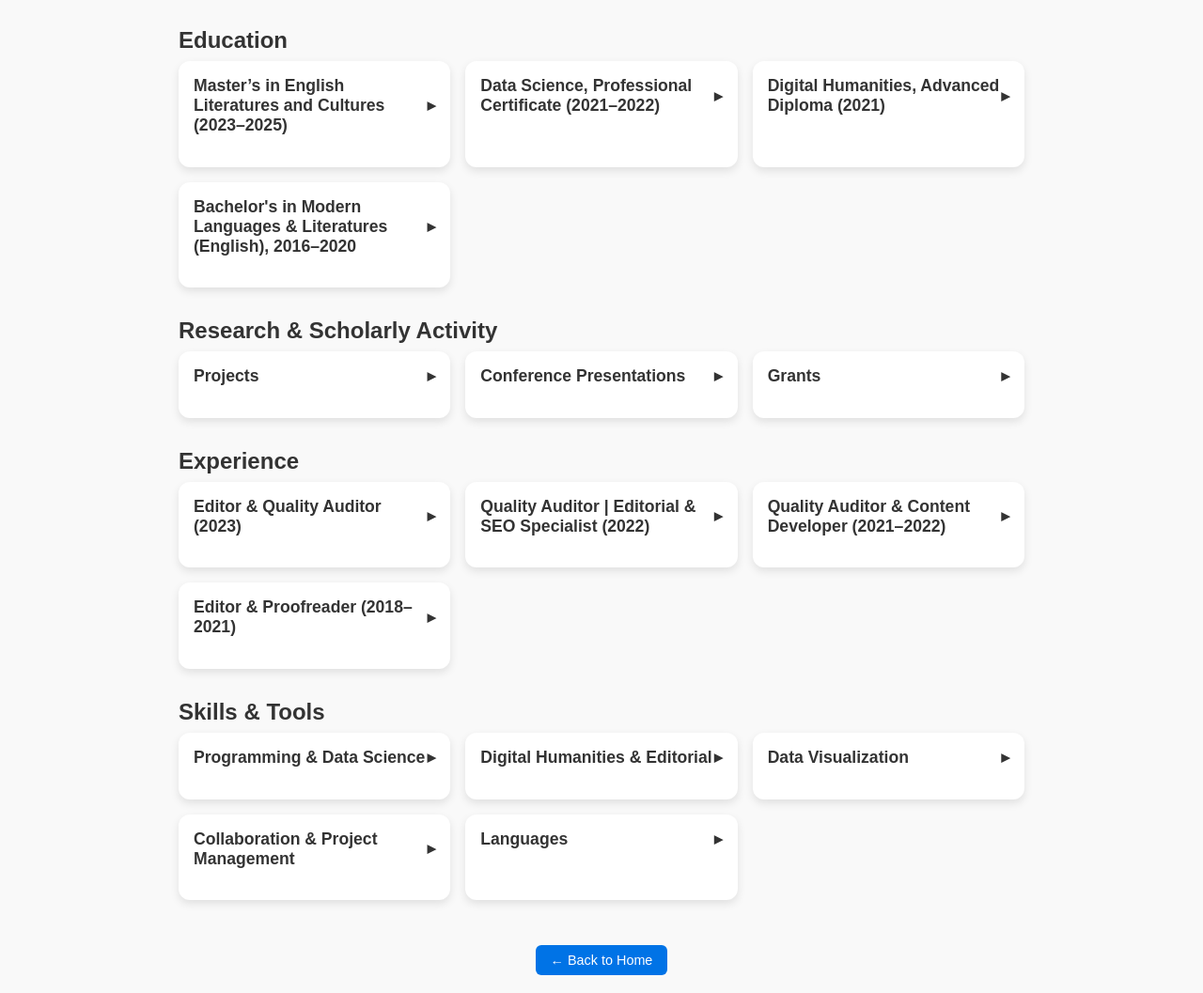
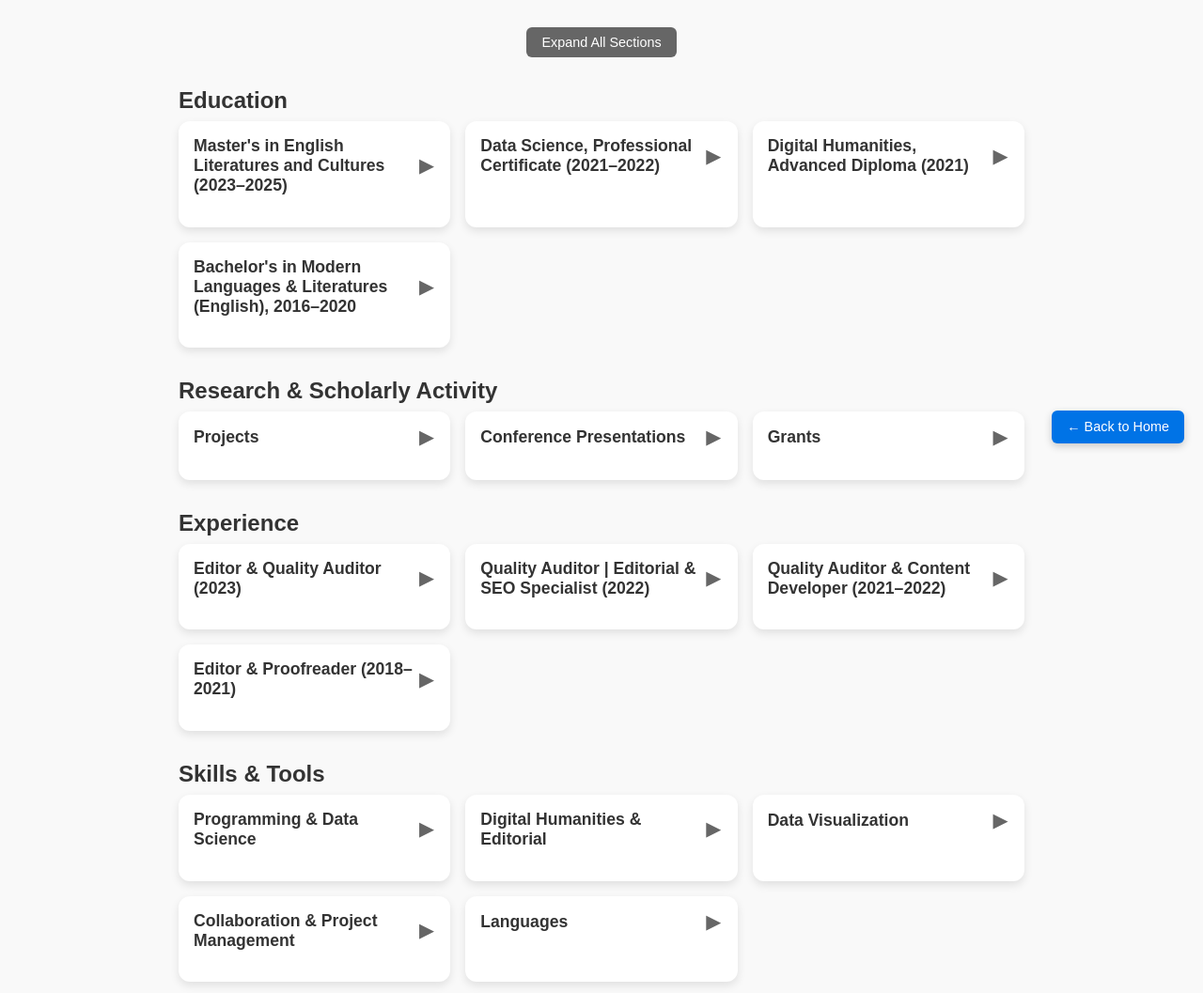
Before and after one commit to neophilology/research-portfolio-barrera-rivera, a plain HTML site: page cv.html in a window 1280 px wide. Shown: the part 308-1365 px from the top of the page at 94% size. Drawn offline with Linux system fonts and the light colour scheme.

Commit message:
improved cv.html

```diff
--- a/cv.html
+++ b/cv.html
@@ -24,7 +24,7 @@
     main {
       max-width: 900px;
       margin: 2rem auto;
-      padding: 0 1rem;
+      padding: 0 1rem 4rem; /* extra bottom padding for fixed button */
     }
     .cv-section {
       margin-bottom: 2rem;
@@ -43,11 +43,12 @@
       border-radius: 12px;
       padding: 1rem;
       box-shadow: 0 4px 10px rgba(0,0,0,0.1);
-      transition: transform 0.3s ease;
+      transition: transform 0.3s ease, box-shadow 0.3s ease;
       cursor: pointer;
     }
     .cv-item:hover {
       transform: translateY(-5px);
+      box-shadow: 0 6px 15px rgba(0,0,0,0.15);
     }
     .cv-item h3 {
       margin-top: 0;
@@ -55,13 +56,19 @@
       display: flex;
       justify-content: space-between;
       align-items: center;
+      user-select: none;
     }
     .toggle-icon {
       font-weight: bold;
       transition: transform 0.3s ease;
+      font-size: 1.2rem;
+      color: #666;
+      min-width: 20px;
+      text-align: center;
     }
-    .cv-item.active .toggle-icon {
+    .cv-item.expanded .toggle-icon {
       transform: rotate(90deg);
+      color: #0073e6;
     }
     .cv-details {
       opacity: 0;
@@ -70,12 +77,24 @@
       transition: all 0.4s ease;
       font-size: 0.9rem;
       color: #555;
+      line-height: 1.5;
     }
-    .cv-item.active .cv-details,
-    .cv-item:hover .cv-details {
+    .cv-item.expanded .cv-details {
       opacity: 1;
       max-height: 500px;
       margin-top: 0.5rem;
+    }
+    /* On larger screens, show details on hover as well */
+    @media (min-width: 768px) {
+      .cv-item:hover .cv-details {
+        opacity: 1;
+        max-height: 500px;
+        margin-top: 0.5rem;
+      }
+      .cv-item:hover .toggle-icon {
+        transform: rotate(90deg);
+        color: #0073e6;
+      }
     }
     footer {
       text-align: center;
@@ -91,18 +110,59 @@
       text-decoration: underline;
     }
     .back-home {
-      display: inline-block;
-      margin: 1rem auto;
-      padding: 0.5rem 1rem;
+      position: fixed;
+      bottom: 20px;
+      right: 20px;
+      padding: 0.6rem 1rem;
       background: #0073e6;
       color: #fff;
       border-radius: 6px;
       text-decoration: none;
       font-size: 0.9rem;
-      transition: background 0.3s ease;
+      box-shadow: 0 3px 8px rgba(0,0,0,0.2);
+      transition: background 0.3s ease, transform 0.2s ease;
+      z-index: 1000;
     }
     .back-home:hover {
       background: #005bb5;
+      transform: translateY(-2px);
+      text-decoration: none;
+    }
+    /* Expand all button */
+    .expand-controls {
+      text-align: center;
+      margin-bottom: 2rem;
+    }
+    .expand-all-btn {
+      background: #666;
+      color: white;
+      border: none;
+      padding: 0.5rem 1rem;
+      border-radius: 6px;
+      cursor: pointer;
+      font-size: 0.9rem;
+      transition: background 0.3s ease;
+    }
+    .expand-all-btn:hover {
+      background: #555;
+    }
+    /* Mobile responsiveness */
+    @media (max-width: 768px) {
+      header {
+        padding: 1.5rem 1rem;
+      }
+      main {
+        padding: 0 0.5rem 4rem;
+      }
+      .cv-list {
+        grid-template-columns: 1fr;
+      }
+      .back-home {
+        bottom: 15px;
+        right: 15px;
+        padding: 0.5rem 0.8rem;
+        font-size: 0.8rem;
+      }
     }
   </style>
 </head>
@@ -120,24 +180,29 @@
       <p>Digital humanities researcher bridging literary narratology and computational methods. My work develops an <em>AI narratology</em> to analyze how narrative emerges across texts, translations, and algorithmic systems.</p>
     </section>
 
+    <!-- Expand Controls -->
+    <div class="expand-controls">
+      <button class="expand-all-btn" onclick="toggleAllSections()">Expand All Sections</button>
+    </div>
+
     <!-- Education -->
     <section class="cv-section">
       <h2>Education</h2>
       <ul class="cv-list">
         <li class="cv-item">
-          <h3>Master’s in English Literatures and Cultures (2023–2025)<span class="toggle-icon">▸</span></h3>
+          <h3>Master's in English Literatures and Cultures (2023–2025)<span class="toggle-icon">▶</span></h3>
           <div class="cv-details">University of Tübingen, Germany.<br>Thesis: <em>Beyond Homer and the Human: Affects and Algorithms in Posthuman Odysseys</em>.</div>
         </li>
         <li class="cv-item">
-          <h3>Data Science, Professional Certificate (2021–2022)<span class="toggle-icon">▸</span></h3>
+          <h3>Data Science, Professional Certificate (2021–2022)<span class="toggle-icon">▶</span></h3>
           <div class="cv-details">University of Toronto, Canada.</div>
         </li>
         <li class="cv-item">
-          <h3>Digital Humanities, Advanced Diploma (2021)<span class="toggle-icon">▸</span></h3>
+          <h3>Digital Humanities, Advanced Diploma (2021)<span class="toggle-icon">▶</span></h3>
           <div class="cv-details">Universidad Iberoamericana, CDMX, México.</div>
         </li>
         <li class="cv-item">
-          <h3>Bachelor's in Modern Languages & Literatures (English), 2016–2020<span class="toggle-icon">▸</span></h3>
+          <h3>Bachelor's in Modern Languages & Literatures (English), 2016–2020<span class="toggle-icon">▶</span></h3>
           <div class="cv-details">UNAM, México — Graduated with Honors.</div>
         </li>
       </ul>
@@ -148,7 +213,7 @@
       <h2>Research & Scholarly Activity</h2>
       <ul class="cv-list">
         <li class="cv-item">
-          <h3>Projects<span class="toggle-icon">▸</span></h3>
+          <h3>Projects<span class="toggle-icon">▶</span></h3>
           <div class="cv-details">
             • Homer's Living Network — DH project using data science on Odyssey translations.<br>
             • Perilexia — Five-stage algorithm identifying lexical patterns in Victorian novels.<br>
@@ -156,7 +221,7 @@
           </div>
         </li>
         <li class="cv-item">
-          <h3>Conference Presentations<span class="toggle-icon">▸</span></h3>
+          <h3>Conference Presentations<span class="toggle-icon">▶</span></h3>
           <div class="cv-details">
             • ACLA Annual Meeting, Chicago (2020)<br>
             • ACLA Annual Meeting, Utrecht (2017)<br>
@@ -164,7 +229,7 @@
           </div>
         </li>
         <li class="cv-item">
-          <h3>Grants<span class="toggle-icon">▸</span></h3>
+          <h3>Grants<span class="toggle-icon">▶</span></h3>
           <div class="cv-details">FONCA Creative Writing Fellowship, one-year grant, México (2014).</div>
         </li>
       </ul>
@@ -175,19 +240,19 @@
       <h2>Experience</h2>
       <ul class="cv-list">
         <li class="cv-item">
-          <h3>Editor & Quality Auditor (2023)<span class="toggle-icon">▸</span></h3>
+          <h3>Editor & Quality Auditor (2023)<span class="toggle-icon">▶</span></h3>
           <div class="cv-details">Department of Public Education (SEP), CDMX. Edited and proofread manuscripts, collaborating with educators, linguists, and publishing teams.</div>
         </li>
         <li class="cv-item">
-          <h3>Quality Auditor | Editorial & SEO Specialist (2022)<span class="toggle-icon">▸</span></h3>
+          <h3>Quality Auditor | Editorial & SEO Specialist (2022)<span class="toggle-icon">▶</span></h3>
           <div class="cv-details">StudySmarter, Germany. Audited academic content, improved editorial workflows, developed NLP app for cross-platform consistency.</div>
         </li>
         <li class="cv-item">
-          <h3>Quality Auditor & Content Developer (2021–2022)<span class="toggle-icon">▸</span></h3>
+          <h3>Quality Auditor & Content Developer (2021–2022)<span class="toggle-icon">▶</span></h3>
           <div class="cv-details">OpenTec, CDMX. Supervised e-learning content, managed corporate partnerships, optimized factual accuracy.</div>
         </li>
         <li class="cv-item">
-          <h3>Editor & Proofreader (2018–2021)<span class="toggle-icon">▸</span></h3>
+          <h3>Editor & Proofreader (2018–2021)<span class="toggle-icon">▶</span></h3>
           <div class="cv-details">Aliat Universidades, CDMX. Ensured metadata accuracy, reviewed manuscripts, improved clarity and engagement.</div>
         </li>
       </ul>
@@ -198,43 +263,109 @@
       <h2>Skills & Tools</h2>
       <ul class="cv-list">
         <li class="cv-item">
-          <h3>Programming & Data Science<span class="toggle-icon">▸</span></h3>
+          <h3>Programming & Data Science<span class="toggle-icon">▶</span></h3>
           <div class="cv-details">Python (ML, NLP, visualization), NLTK, spaCy, HuggingFace, Textacy, Gensim, Regex. Custom tool development. Basic R.</div>
         </li>
         <li class="cv-item">
-          <h3>Digital Humanities & Editorial<span class="toggle-icon">▸</span></h3>
+          <h3>Digital Humanities & Editorial<span class="toggle-icon">▶</span></h3>
           <div class="cv-details">Text analysis, corpus construction, stylometry, distant reading. Markdown, HTML, LaTeX. CMS workflows.</div>
         </li>
         <li class="cv-item">
-          <h3>Data Visualization<span class="toggle-icon">▸</span></h3>
+          <h3>Data Visualization<span class="toggle-icon">▶</span></h3>
           <div class="cv-details">Pandas, Matplotlib, Seaborn, Plotly. Experience with manuscript geographies and lexical networks.</div>
         </li>
         <li class="cv-item">
-          <h3>Collaboration & Project Management<span class="toggle-icon">▸</span></h3>
+          <h3>Collaboration & Project Management<span class="toggle-icon">▶</span></h3>
           <div class="cv-details">Git, Asana, Trello, Slack, Google Workspace, Microsoft Office.</div>
         </li>
         <li class="cv-item">
-          <h3>Languages<span class="toggle-icon">▸</span></h3>
+          <h3>Languages<span class="toggle-icon">▶</span></h3>
           <div class="cv-details">English (fluent), Spanish (fluent), German (basic).</div>
         </li>
       </ul>
     </section>
+  </main>
 
-    <!-- Back Home Button -->
-    <div style="text-align:center; margin:2rem 0;">
-      <a href="/index.md" class="back-home">← Back to Home</a>
-    </div>
-  </main>
+  <!-- Back home button with improved functionality -->
+  <a href="/" class="back-home" onclick="handleBackHome(event)">← Back to Home</a>
 
   <footer>
     <p>© 2025 Daniel E. Barrera Rivera | <a href="./CV-Daniel_Barrera_2025.pdf">Download PDF Version</a></p>
   </footer>
 
   <script>
-    // Enable click-to-expand on mobile devices
+    let allExpanded = false;
+
+    // Handle individual item clicks
     document.querySelectorAll('.cv-item').forEach(item => {
-      item.addEventListener('click', () => {
-        item.classList.toggle('active');
+      item.addEventListener('click', (e) => {
+        // Prevent event bubbling if clicking on links inside details
+        if (e.target.tagName === 'A') return;
+
+        item.classList.toggle('expanded');
+      });
+    });
+
+    // Toggle all sections
+    function toggleAllSections() {
+      const allItems = document.querySelectorAll('.cv-item');
+      const button = document.querySelector('.expand-all-btn');
+
+      if (!allExpanded) {
+        allItems.forEach(item => item.classList.add('expanded'));
+        button.textContent = 'Collapse All Sections';
+        allExpanded = true;
+      } else {
+        allItems.forEach(item => item.classList.remove('expanded'));
+        button.textContent = 'Expand All Sections';
+        allExpanded = false;
+      }
+    }
+
+    // Improved back home functionality
+    function handleBackHome(event) {
+      // Try different common home page paths
+      const possiblePaths = ['/', '/index.html', '../index.html', './index.html'];
+
+      // Check if we can determine the correct path based on current location
+      const currentPath = window.location.pathname;
+
+      // If we're in a subdirectory, try going up one level
+      if (currentPath.includes('/')) {
+        const pathParts = currentPath.split('/');
+        if (pathParts.length > 2) {
+          event.preventDefault();
+          window.location.href = '../';
+          return;
+        }
+      }
+
+      // Default behavior - let the browser handle the link
+      // The href="/" will work for most GitHub Pages setups
+    }
+
+    // Keyboard accessibility
+    document.addEventListener('keydown', (e) => {
+      if (e.key === 'Escape') {
+        // Close all expanded sections on Escape
+        document.querySelectorAll('.cv-item.expanded').forEach(item => {
+          item.classList.remove('expanded');
+        });
+        const button = document.querySelector('.expand-all-btn');
+        button.textContent = 'Expand All Sections';
+        allExpanded = false;
+      }
+    });
+
+    // Add focus styles for keyboard navigation
+    document.querySelectorAll('.cv-item').forEach(item => {
+      item.setAttribute('tabindex', '0');
+
+      item.addEventListener('keydown', (e) => {
+        if (e.key === 'Enter' || e.key === ' ') {
+          e.preventDefault();
+          item.classList.toggle('expanded');
+        }
       });
     });
   </script>
```
